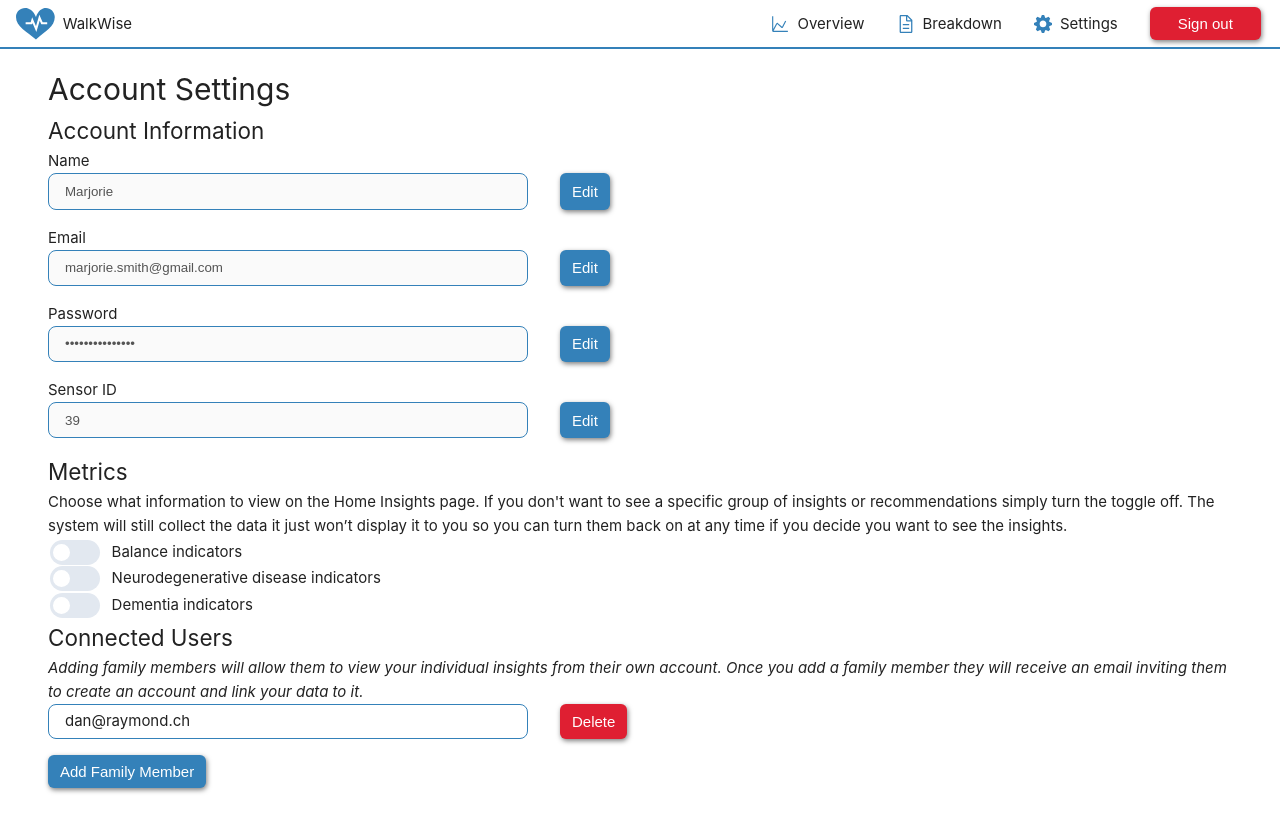
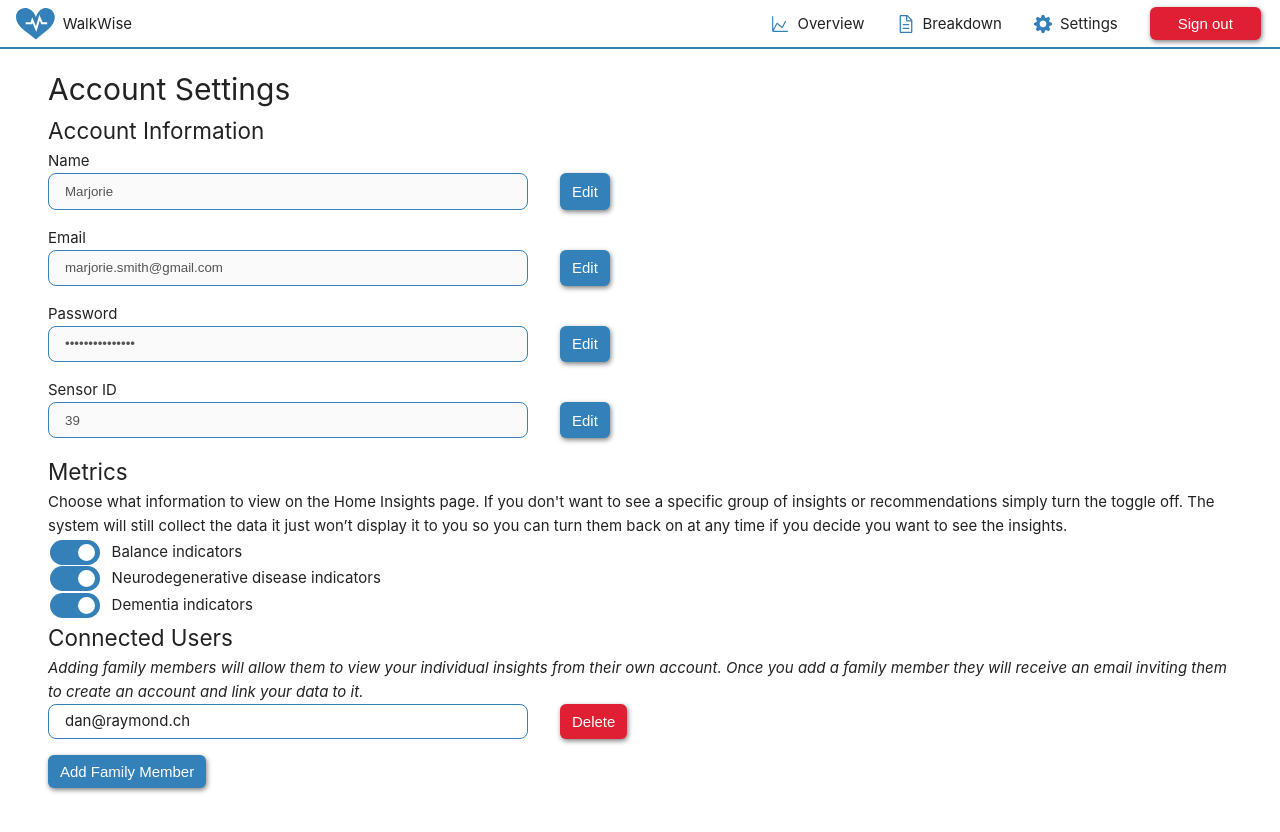
Before and after one commit to Capstone-Gait-Keepers/capstone, a Vue app in the folder frontend/: page /settings in a window 1280 px wide. Shown: the top 832 px of the page. Built offline with nearby package versions, Linux system fonts and the light colour scheme.

Commit message:
Fixed switches

```diff
--- a/frontend/src/views/SettingsView.vue
+++ b/frontend/src/views/SettingsView.vue
@@ -9,9 +9,9 @@
     <!-- <FormInput label="Notifications" type="text" v-model="user.notifications" /> -->
     <h2>Metrics</h2>
     <p>Choose what information to view on the Home Insights page. If you don't want to see a specific group of insights or recommendations simply turn the toggle off. The system will still collect the data it just won’t display it to you so you can turn them back on at any time if you decide you want to see the insights.</p>
-    <FormSwitch label="Balance indicators" id="balance" v-model="viewed_categories.balance" />
-    <FormSwitch label="Neurodegenerative disease indicators" id="neurodegenerative" v-model="viewed_categories.neurodegenerative" />
-    <FormSwitch label="Dementia indicators" id="dementia" v-model="viewed_categories.dementia" />
+    <FormSwitch label="Balance indicators" id="balance" v-model="viewed_categories.Balance" />
+    <FormSwitch label="Neurodegenerative disease indicators" id="neurodegenerative" v-model="viewed_categories.Neurodegenerative" />
+    <FormSwitch label="Dementia indicators" id="dementia" v-model="viewed_categories.Dementia" />
     <h2>Connected Users</h2>
     <i>Adding family members will allow them to view your individual insights from their own account. Once you add a family member they will receive an email inviting them to create an account and link your data to it. </i>
     <br>
```
